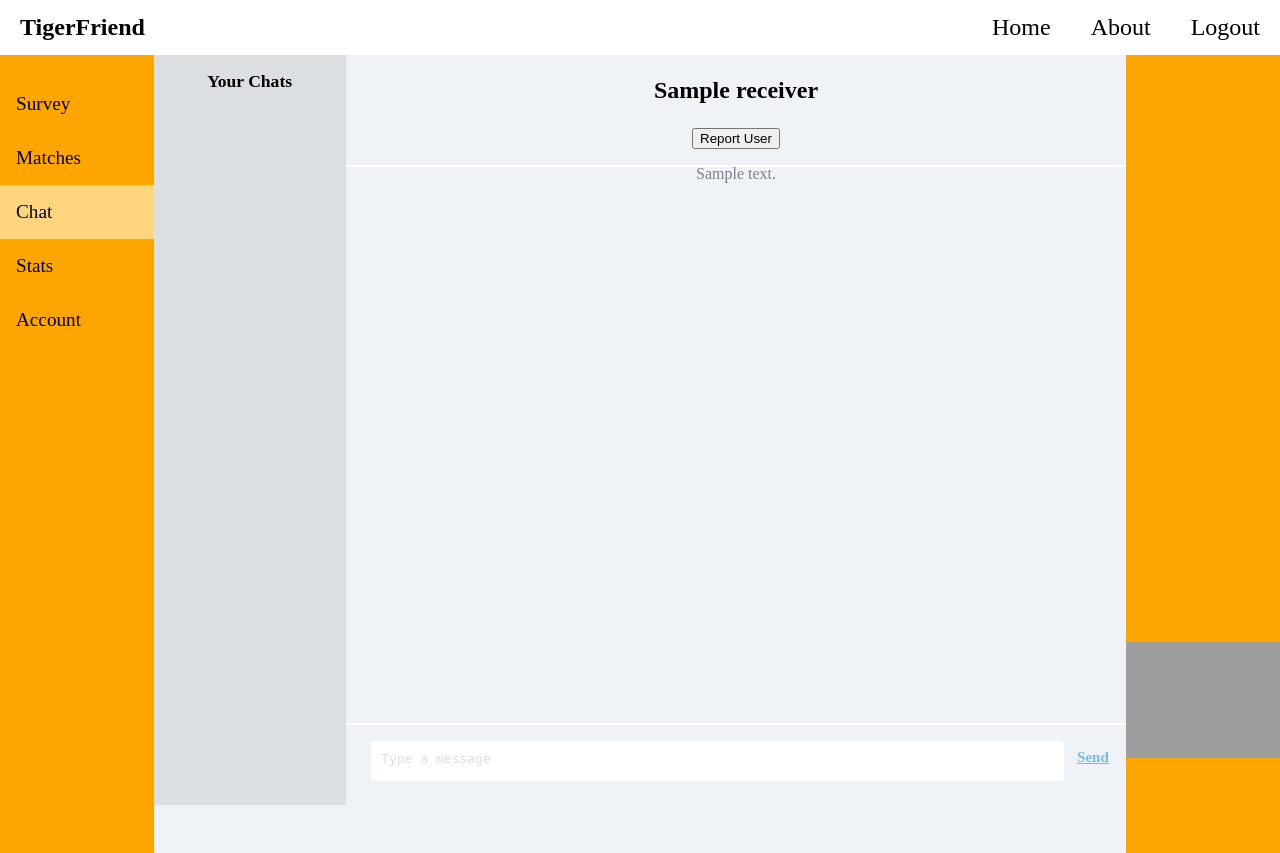
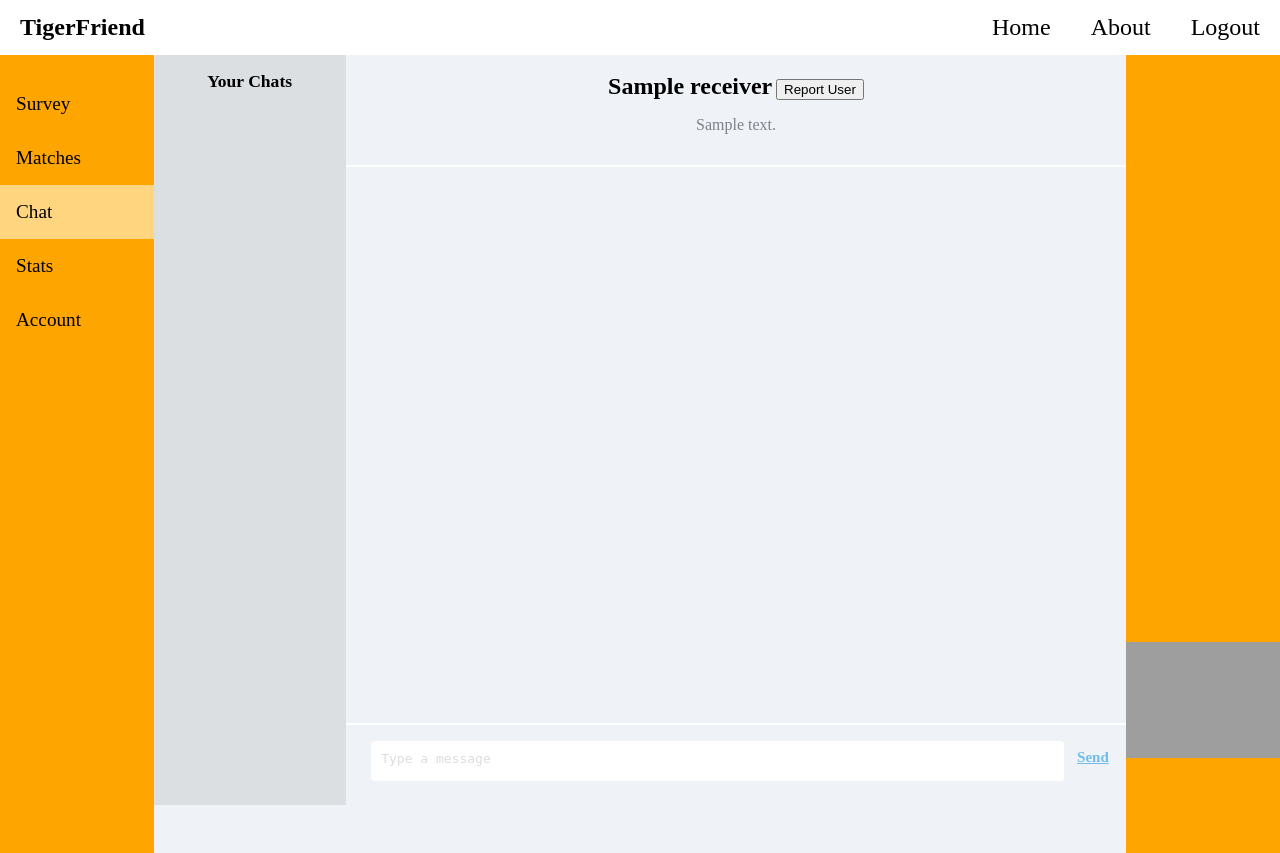
Before and after one commit to ihis-11/TigerFriend, a Python web app: template templates/chat.html in a window 1280 px wide. Run offline with Jinja, Linux system fonts and the light colour scheme; the template is opened without the code that fills it: most values are stand-ins (such as "Sample title", 1, 10 or a date in 2020); grey boxes are pictures that could not be loaded.

Commit message:
fix chat header display

```diff
--- a/templates/chat.html
+++ b/templates/chat.html
@@ -35,7 +35,7 @@
             <main>
                 <header>
                     <div>
-                        <h2 id="header"><p id="reported">{{receiver}}</p> <button onclick="openReport()">Report User</button></h2>
+                        <h2 id="header"><h2 id="reported" style="display:inline;">{{receiver}}</h2> <button onclick="openReport()">Report User</button></h2>
                         <h3>{{bio_receiver}}</h3>
 
                         <div class="form-popup" id="myReport">
```
